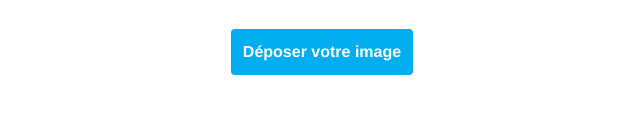
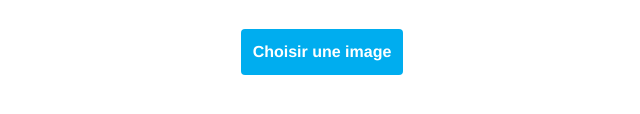
Before and after one commit to mitmadness/PanoramaViewer, a plain HTML site: page index.html in a window 1280 px wide. Shown: the part 394-508 px from the top of the page, without its empty margins (318-958 px from the left). Drawn offline with Linux system fonts and the light colour scheme.

Commit message:
fix: rename the input file label

```diff
--- a/index.html
+++ b/index.html
@@ -57,7 +57,7 @@
         <div id="content">
             <h1>Visualiseur de panorama 360°</h1>
             <input class="box_file" type="file" id="uploadimage" />
-            <label class="callToAction" for="uploadimage">Déposer votre image</label>
+            <label class="callToAction" for="uploadimage">Choisir une image</label>
         </div>
 
         <div id="viewer"></div>
```
